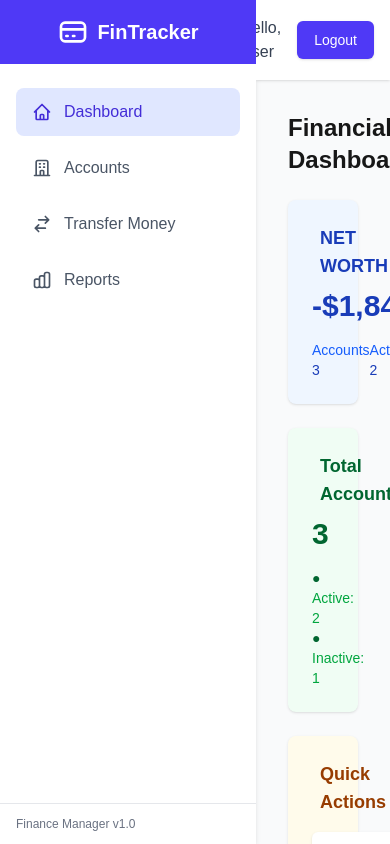
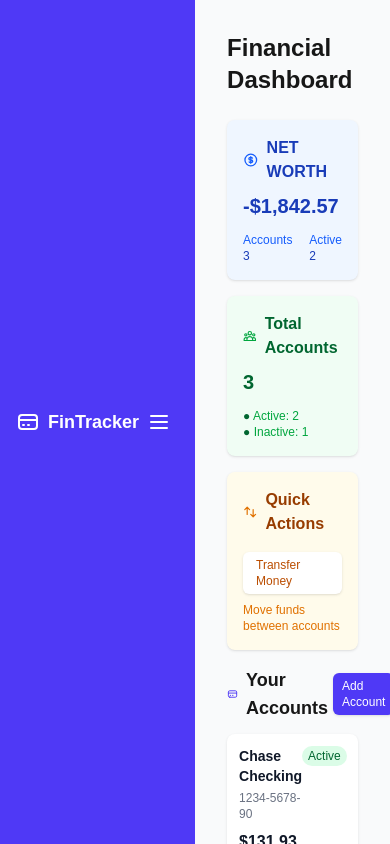
Before and after one commit to jimlove7273/fintrack, a Next.js app: page / in a window 390 px wide. Built offline with nearby package versions, Linux system fonts and the light colour scheme.

Commit message:
Making Navigation Responsive failed

```diff
--- a/app/page.tsx
+++ b/app/page.tsx
@@ -28,14 +28,16 @@ export default function Dashboard() {
 
   return (
     <div className="p-4">
-      <h1 className="text-2xl font-bold mb-6">Financial Dashboard</h1>
+      <h1 className="text-2xl md:text-3xl font-bold mb-6">
+        Financial Dashboard
+      </h1>
 
       {/* NET WORTH Card */}
-      <div className="grid grid-cols-1 md:grid-cols-3 gap-6 mb-6">
-        <div className="bg-blue-50 text-blue-800 rounded-lg shadow p-6">
+      <div className="grid grid-cols-1 md:grid-cols-3 gap-4 md:gap-6 mb-4 md:mb-6">
+        <div className="bg-blue-50 text-blue-800 rounded-lg shadow p-4 md:p-6">
           <div className="flex items-center mb-2">
             <svg
-              className="h-6 w-6 mr-2 text-blue-600"
+              className="h-5 w-5 md:h-6 md:w-6 mr-2 text-blue-600"
               fill="none"
               viewBox="0 0 24 24"
               stroke="currentColor"
@@ -47,10 +49,12 @@ export default function Dashboard() {
                 d="M12 8c-1.657 0-3 .895-3 2s1.343 2 3 2 3 .895 3 2-1.343 2-3 2m0-8c1.11 0 2.08.402 2.599 1M12 8V7m0 1v8m0 0v1m0-1c-1.11 0-2.08-.402-2.599-1M21 12a9 9 0 11-18 0 9 9 0 0118 0z"
               />
             </svg>
-            <h2 className="text-lg font-semibold">NET WORTH</h2>
+            <h2 className="text-base md:text-lg font-semibold">NET WORTH</h2>
           </div>
-          <p className="text-3xl font-bold">{formatCurrency(totalBalance)}</p>
-          <div className="mt-4 flex justify-between text-sm">
+          <p className="text-xl md:text-3xl font-bold">
+            {formatCurrency(totalBalance)}
+          </p>
+          <div className="mt-3 md:mt-4 flex justify-between text-xs md:text-sm">
             <div>
               <p className="text-blue-600">Accounts</p>
               <p className="font-medium">{accounts.length}</p>
@@ -63,10 +67,10 @@ export default function Dashboard() {
         </div>
 
         {/* Additional Stats Cards */}
-        <div className="bg-green-50 text-green-800 rounded-lg shadow p-6">
+        <div className="bg-green-50 text-green-800 rounded-lg shadow p-4 md:p-6">
           <div className="flex items-center mb-2">
             <svg
-              className="h-6 w-6 mr-2 text-green-600"
+              className="h-5 w-5 md:h-6 md:w-6 mr-2 text-green-600"
               fill="none"
               viewBox="0 0 24 24"
               stroke="currentColor"
@@ -78,24 +82,26 @@ export default function Dashboard() {
                 d="M17 20h5v-2a3 3 0 00-5.356-1.857M17 20H7m10 0v-2c0-.656-.126-1.283-.356-1.857M7 20H2v-2a3 3 0 015.356-1.857M7 20v-2c0-.656.126-1.283.356-1.857m0 0a5.002 5.002 0 019.288 0M15 7a3 3 0 11-6 0 3 3 0 016 0zm6 3a2 2 0 11-4 0 2 2 0 014 0zM7 10a2 2 0 11-4 0 2 2 0 014 0z"
               />
             </svg>
-            <h2 className="text-lg font-semibold">Total Accounts</h2>
+            <h2 className="text-base md:text-lg font-semibold">
+              Total Accounts
+            </h2>
           </div>
-          <p className="text-3xl font-bold">{accounts.length}</p>
-          <div className="mt-4">
-            <p className="text-sm text-green-600">
+          <p className="text-xl md:text-3xl font-bold">{accounts.length}</p>
+          <div className="mt-3 md:mt-4">
+            <p className="text-xs md:text-sm text-green-600">
               <span className="text-green-800">●</span> Active: {activeAccounts}
             </p>
-            <p className="text-sm text-green-600">
+            <p className="text-xs md:text-sm text-green-600">
               <span className="text-green-800">●</span> Inactive:{' '}
               {accounts.length - activeAccounts}
             </p>
           </div>
         </div>
 
-        <div className="bg-amber-50 text-amber-800 rounded-lg shadow p-6">
+        <div className="bg-amber-50 text-amber-800 rounded-lg shadow p-4 md:p-6">
           <div className="flex items-center mb-2">
             <svg
-              className="h-6 w-6 mr-2 text-amber-600"
+              className="h-5 w-5 md:h-6 md:w-6 mr-2 text-amber-600"
               fill="none"
               viewBox="0 0 24 24"
               stroke="currentColor"
@@ -107,26 +113,28 @@ export default function Dashboard() {
                 d="M7 16V4m0 0L3 8m4-4l4 4m6 0v12m0 0l4-4m-4 4l-4-4"
               />
             </svg>
-            <h2 className="text-lg font-semibold">Quick Actions</h2>
+            <h2 className="text-base md:text-lg font-semibold">
+              Quick Actions
+            </h2>
           </div>
           <Link
             href="/accounts/transfer"
-            className="inline-flex items-center px-4 py-2 border border-transparent text-sm font-medium rounded-md shadow-sm text-amber-700 bg-white hover:bg-amber-100 focus:outline-none focus:ring-2 focus:ring-offset-2 focus:ring-amber-500 mt-2"
+            className="inline-flex items-center px-3 py-1 md:px-4 md:py-2 border border-transparent text-xs md:text-sm font-medium rounded-md shadow-sm text-amber-700 bg-white hover:bg-amber-100 focus:outline-none focus:ring-2 focus:ring-offset-2 focus:ring-amber-500 mt-2"
           >
             Transfer Money
           </Link>
-          <p className="text-sm text-amber-600 mt-3">
+          <p className="text-xs md:text-sm text-amber-600 mt-2 md:mt-3">
             Move funds between accounts
           </p>
         </div>
       </div>
 
       {/* Accounts Section */}
-      <div className="mb-6">
-        <div className="flex justify-between items-center mb-4">
+      <div className="mb-4 md:mb-6">
+        <div className="flex justify-between items-center mb-3 md:mb-4">
           <div className="flex items-center">
             <svg
-              className="h-5 w-5 mr-2 text-indigo-600"
+              className="h-4 w-4 md:h-5 md:w-5 mr-2 text-indigo-600"
               fill="none"
               viewBox="0 0 24 24"
               stroke="currentColor"
@@ -138,11 +146,11 @@ export default function Dashboard() {
                 d="M3 10h18M7 15h1m4 0h1m-7 4h12a3 3 0 003-3V8a3 3 0 00-3-3H6a3 3 0 00-3 3v8a3 3 0 003 3z"
               />
             </svg>
-            <h2 className="text-xl font-bold">Your Accounts</h2>
+            <h2 className="text-lg md:text-xl font-bold">Your Accounts</h2>
           </div>
           <Link
             href="/accounts/new"
-            className="inline-flex items-center px-3 py-1 border border-transparent text-sm font-medium rounded-md shadow-sm text-white bg-indigo-600 hover:bg-indigo-700 focus:outline-none focus:ring-2 focus:ring-offset-2 focus:ring-indigo-500"
+            className="inline-flex items-center px-2 py-1 md:px-3 md:py-1 border border-transparent text-xs md:text-sm font-medium rounded-md shadow-sm text-white bg-indigo-600 hover:bg-indigo-700 focus:outline-none focus:ring-2 focus:ring-offset-2 focus:ring-indigo-500"
           >
             Add Account
           </Link>
@@ -161,10 +169,13 @@ export default function Dashboard() {
                   account.isActive ? 'bg-white' : 'bg-gray-50 opacity-75'
                 }`}
               >
-                <Link href={`/accounts/${account.id}`} className="block p-4">
+                <Link
+                  href={`/accounts/${account.id}`}
+                  className="block p-3 md:p-4"
+                >
                   <div className="flex justify-between items-start">
                     <div>
-                      <h3 className="font-bold text-gray-900">
+                      <h3 className="font-bold text-gray-900 text-sm md:text-base">
                         {account.name}
                       </h3>
                       <p className="text-xs text-gray-500 mt-1">
@@ -172,7 +183,7 @@ export default function Dashboard() {
                       </p>
                     </div>
                     <span
-                      className={`px-2 py-1 text-xs rounded-full ${
+                      className={`px-1.5 py-0.5 md:px-2 md:py-1 text-xs rounded-full ${
                         account.isActive
                           ? 'bg-green-100 text-green-800'
                           : 'bg-red-100 text-red-800'
@@ -182,14 +193,17 @@ export default function Dashboard() {
                     </span>
                   </div>
 
-                  <div className="mt-3">
-                    <p className="text-lg font-bold text-gray-900">
+                  <div className="mt-2 md:mt-3">
+                    <p className="text-base md:text-lg font-bold text-gray-900">
                       {formatCurrency(balance)}
+                    </p>
+                    <p className="text-xs text-gray-500 mt-1">
+                      {account.contactPerson || 'No contact'}
                     </p>
                   </div>
                 </Link>
 
-                <div className="px-4 py-2 bg-gray-100 border-t border-gray-200">
+                <div className="px-3 py-2 md:px-4 md:py-3 bg-gray-50 border-t border-gray-200">
                   <div className="flex justify-end">
                     <Link
                       href={`/accounts/${account.id}/edit`}
--- a/components/layout/Header.tsx
+++ b/components/layout/Header.tsx
@@ -4,10 +4,55 @@ import { useState, useEffect } from 'react';
 import Link from 'next/link';
 import { usePathname, useRouter } from 'next/navigation';
 
+const NavContent = ({
+  pathname,
+  navLinks,
+  onClose,
+}: {
+  pathname: string | null;
+  navLinks: { href: string; label: string; icon: string }[];
+  onClose?: () => void;
+}) => (
+  <nav className="flex-1 px-4 py-6">
+    {navLinks.map((link) => (
+      <Link
+        key={link.href}
+        href={link.href}
+        className={`flex items-center px-4 py-3 rounded-lg mt-2 ${
+          pathname === link.href ||
+          (link.href === '/accounts' &&
+            pathname?.startsWith('/accounts/') &&
+            !pathname?.startsWith('/accounts/transfer')) ||
+          (link.href === '/' && pathname === '/')
+            ? 'bg-indigo-100 text-indigo-700'
+            : 'text-gray-600 hover:bg-gray-100'
+        }`}
+        onClick={onClose}
+      >
+        <svg
+          className="h-5 w-5 mr-3"
+          fill="none"
+          viewBox="0 0 24 24"
+          stroke="currentColor"
+        >
+          <path
+            strokeLinecap="round"
+            strokeLinejoin="round"
+            strokeWidth={2}
+            d={link.icon}
+          />
+        </svg>
+        {link.label}
+      </Link>
+    ))}
+  </nav>
+);
+
 export default function Header({ children }: { children: React.ReactNode }) {
   const router = useRouter();
   const pathname = usePathname();
   const [isLoggedIn, setIsLoggedIn] = useState(true); // For demo purposes, default to true
+  const [isMobileMenuOpen, setIsMobileMenuOpen] = useState(false);
 
   const handleLogout = () => {
     setIsLoggedIn(false);
@@ -53,10 +98,33 @@ export default function Header({ children }: { children: React.ReactNode }) {
     return <>{children}</>;
   }
 
+  const navLinks = [
+    {
+      href: '/',
+      label: 'Dashboard',
+      icon: 'M3 12l2-2m0 0l7-7 7 7M5 10v10a1 1 0 001 1h3m10-11l2 2m-2-2v10a1 1 0 01-1 1h-3m-6 0a1 1 0 001-1v-4a1 1 0 011-1h2a1 1 0 011 1v4a1 1 0 001 1m-6 0h6',
+    },
+    {
+      href: '/accounts',
+      label: 'Accounts',
+      icon: 'M19 21V5a2 2 0 00-2-2H7a2 2 0 00-2 2v16m14 0h2m-2 0h-5m-9 0H3m2 0h5M9 7h1m-1 4h1m4-4h1m-1 4h1m-5 10v-5a1 1 0 011-1h2a1 1 0 011 1v5m-4 0h4',
+    },
+    {
+      href: '/accounts/transfer',
+      label: 'Transfer Money',
+      icon: 'M8 7h12m0 0l-4-4m4 4l-4 4m0 6H4m0 0l4 4m-4-4l4-4',
+    },
+    {
+      href: '/reports',
+      label: 'Reports',
+      icon: 'M9 19v-6a2 2 0 00-2-2H5a2 2 0 00-2 2v6a2 2 0 002 2h2a2 2 0 002-2zm0 0V9a2 2 0 012-2h2a2 2 0 012 2v10m-6 0a2 2 0 002 2h2a2 2 0 002-2m0 0V5a2 2 0 012-2h2a2 2 0 012 2v14a2 2 0 01-2 2h-2a2 2 0 01-2-2z',
+    },
+  ];
+
   return (
     <div className="flex h-screen bg-gray-50">
-      {/* Sidebar */}
-      <div className="flex flex-col w-64 bg-white shadow-md">
+      {/* Desktop Sidebar - hidden on mobile */}
+      <div className="hidden md:flex flex-col w-64 bg-white shadow-md">
         <div className="flex items-center justify-center h-16 bg-indigo-600">
           <div className="flex items-center space-x-2">
             <svg
@@ -75,17 +143,17 @@ export default function Header({ children }: { children: React.ReactNode }) {
             <span className="text-white text-xl font-bold">FinTracker</span>
           </div>
         </div>
-        <nav className="flex-1 px-4 py-6">
-          <Link
-            href="/"
-            className={`flex items-center px-4 py-3 rounded-lg ${
-              pathname === '/'
-                ? 'bg-indigo-100 text-indigo-700'
-                : 'text-gray-600 hover:bg-gray-100'
-            }`}
-          >
+        <NavContent pathname={pathname} navLinks={navLinks} />
+        <div className="px-4 py-3 text-xs text-gray-500 border-t border-gray-200">
+          Finance Manager v1.0
+        </div>
+      </div>
+
+      {/* Mobile header with hamburger menu */}
+      <div className="md:hidden flex items-center justify-between p-4 bg-indigo-600 text-white">
+        <div className="flex items-center space-x-2">
           <svg
-              className="h-5 w-5 mr-3"
+            className="h-6 w-6"
             fill="none"
             viewBox="0 0 24 24"
             stroke="currentColor"
@@ -94,23 +162,52 @@ export default function Header({ children }: { children: React.ReactNode }) {
               strokeLinecap="round"
               strokeLinejoin="round"
               strokeWidth={2}
-                d="M3 12l2-2m0 0l7-7 7 7M5 10v10a1 1 0 001 1h3m10-11l2 2m-2-2v10a1 1 0 01-1 1h-3m-6 0a1 1 0 001-1v-4a1 1 0 011-1h2a1 1 0 011 1v4a1 1 0 001 1m-6 0h6"
+              d="M3 10h18M7 15h1m4 0h1m-7 4h12a3 3 0 003-3V8a3 3 0 00-3-3H6a3 3 0 00-3 3v8a3 3 0 003 3z"
             />
           </svg>
-            Dashboard
-          </Link>
-          <Link
-            href="/accounts"
-            className={`flex items-center px-4 py-3 rounded-lg mt-2 ${
-              pathname === '/accounts' ||
-              (pathname?.startsWith('/accounts/') &&
-                !pathname?.startsWith('/accounts/transfer'))
-                ? 'bg-indigo-100 text-indigo-700'
-                : 'text-gray-600 hover:bg-gray-100'
-            }`}
+          <span className="text-lg font-bold">FinTracker</span>
+        </div>
+        <button
+          onClick={() => setIsMobileMenuOpen(!isMobileMenuOpen)}
+          className="p-2 rounded-md hover:bg-indigo-700 focus:outline-none"
         >
           <svg
-              className="h-5 w-5 mr-3"
+            className="h-6 w-6"
+            fill="none"
+            viewBox="0 0 24 24"
+            stroke="currentColor"
+          >
+            {isMobileMenuOpen ? (
+              <path
+                strokeLinecap="round"
+                strokeLinejoin="round"
+                strokeWidth={2}
+                d="M6 18L18 6M6 6l12 12"
+              />
+            ) : (
+              <path
+                strokeLinecap="round"
+                strokeLinejoin="round"
+                strokeWidth={2}
+                d="M4 6h16M4 12h16M4 18h16"
+              />
+            )}
+          </svg>
+        </button>
+      </div>
+
+      {/* Mobile menu overlay */}
+      {isMobileMenuOpen && (
+        <div className="md:hidden fixed inset-0 z-50">
+          <div
+            className="fixed inset-0 bg-black bg-opacity-50"
+            onClick={() => setIsMobileMenuOpen(false)}
+          ></div>
+          <div className="relative flex flex-col w-64 h-full bg-white shadow-xl">
+            <div className="flex items-center justify-center h-16 bg-indigo-600">
+              <div className="flex items-center space-x-2">
+                <svg
+                  className="h-8 w-8 text-white"
                   fill="none"
                   viewBox="0 0 24 24"
                   stroke="currentColor"
@@ -119,66 +216,27 @@ export default function Header({ children }: { children: React.ReactNode }) {
                     strokeLinecap="round"
                     strokeLinejoin="round"
                     strokeWidth={2}
-                d="M19 21V5a2 2 0 00-2-2H7a2 2 0 00-2 2v16m14 0h2m-2 0h-5m-9 0H3m2 0h5M9 7h1m-1 4h1m4-4h1m-1 4h1m-5 10v-5a1 1 0 011-1h2a1 1 0 011 1v5m-4 0h4"
+                    d="M3 10h18M7 15h1m4 0h1m-7 4h12a3 3 0 003-3V8a3 3 0 00-3-3H6a3 3 0 00-3 3v8a3 3 0 003 3z"
                   />
                 </svg>
-            Accounts
-          </Link>
-          <Link
-            href="/accounts/transfer"
-            className={`flex items-center px-4 py-3 rounded-lg mt-2 ${
-              pathname === '/accounts/transfer'
-                ? 'bg-indigo-100 text-indigo-700'
-                : 'text-gray-600 hover:bg-gray-100'
-            }`}
-          >
-            <svg
-              className="h-5 w-5 mr-3"
-              fill="none"
-              viewBox="0 0 24 24"
-              stroke="currentColor"
-            >
-              <path
-                strokeLinecap="round"
-                strokeLinejoin="round"
-                strokeWidth={2}
-                d="M8 7h12m0 0l-4-4m4 4l-4 4m0 6H4m0 0l4 4m-4-4l4-4"
+                <span className="text-white text-xl font-bold">FinTracker</span>
+              </div>
+            </div>
+            <NavContent
+              pathname={pathname}
+              navLinks={navLinks}
+              onClose={() => setIsMobileMenuOpen(false)}
             />
-            </svg>
-            Transfer Money
-          </Link>
-          <Link
-            href="/reports"
-            className={`flex items-center px-4 py-3 rounded-lg mt-2 ${
-              pathname === '/reports'
-                ? 'bg-indigo-100 text-indigo-700'
-                : 'text-gray-600 hover:bg-gray-100'
-            }`}
-          >
-            <svg
-              className="h-5 w-5 mr-3"
-              fill="none"
-              viewBox="0 0 24 24"
-              stroke="currentColor"
-            >
-              <path
-                strokeLinecap="round"
-                strokeLinejoin="round"
-                strokeWidth={2}
-                d="M9 19v-6a2 2 0 00-2-2H5a2 2 0 00-2 2v6a2 2 0 002 2h2a2 2 0 002-2zm0 0V9a2 2 0 012-2h2a2 2 0 012 2v10m-6 0a2 2 0 002 2h2a2 2 0 002-2m0 0V5a2 2 0 012-2h2a2 2 0 012 2v14a2 2 0 01-2 2h-2a2 2 0 01-2-2z"
-              />
-            </svg>
-            Reports
-          </Link>
-        </nav>
             <div className="px-4 py-3 text-xs text-gray-500 border-t border-gray-200">
               Finance Manager v1.0
             </div>
           </div>
+        </div>
+      )}
 
       {/* Main content */}
       <div className="flex-1 flex flex-col overflow-hidden">
-        <header className="flex justify-end items-center p-4 bg-white shadow">
+        <header className="hidden md:flex justify-end items-center p-4 bg-white shadow">
           <div className="flex items-center space-x-4">
             <span className="text-gray-700">Hello, User</span>
             <button
```
Also changed, not shown: app/accounts/[id]/page.tsx (+83 -73 lines), app/accounts/[id]/reconciliation/page.tsx (+43 -37 lines). Lines whose indentation alone changed are shown as unchanged.
